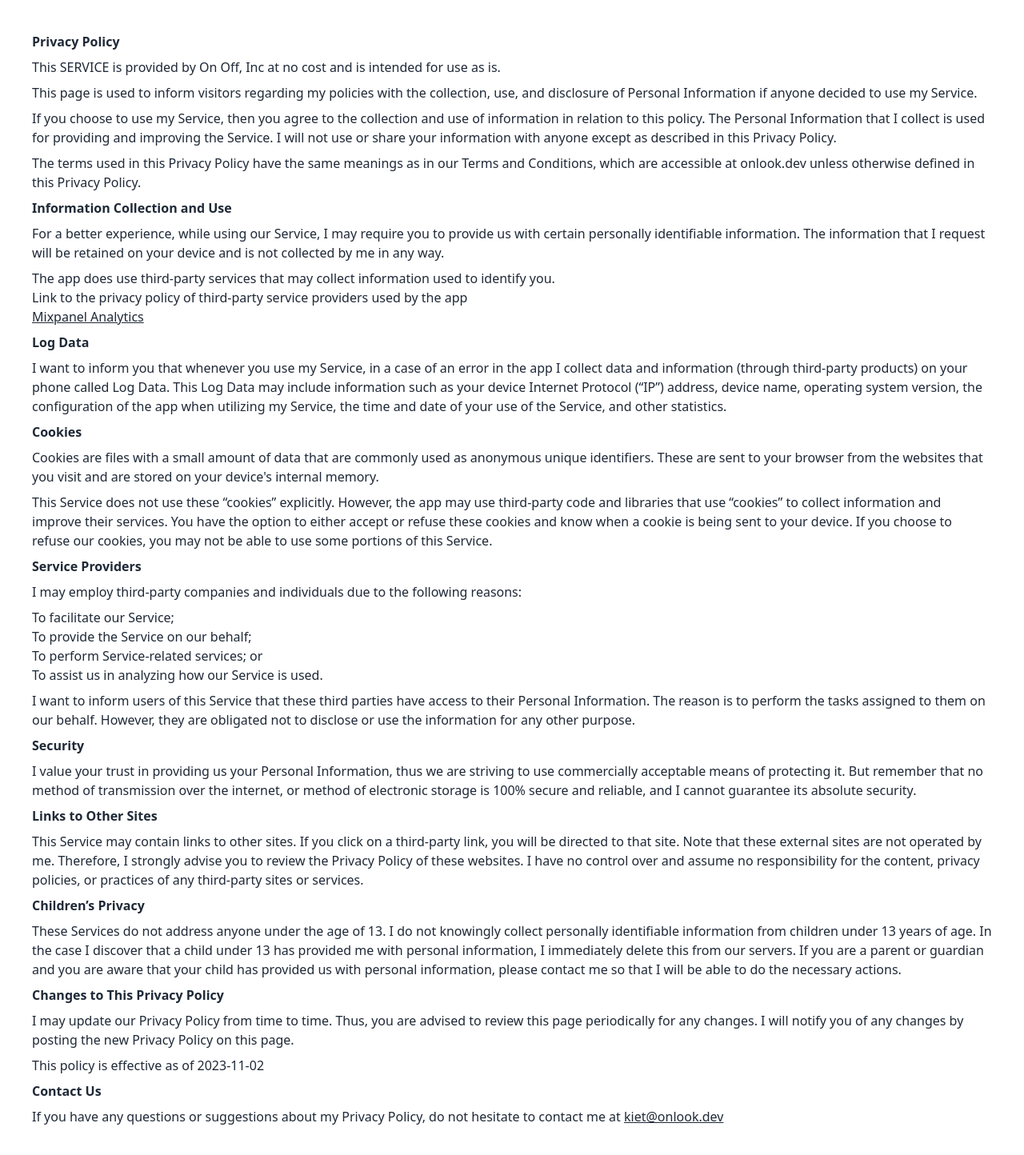
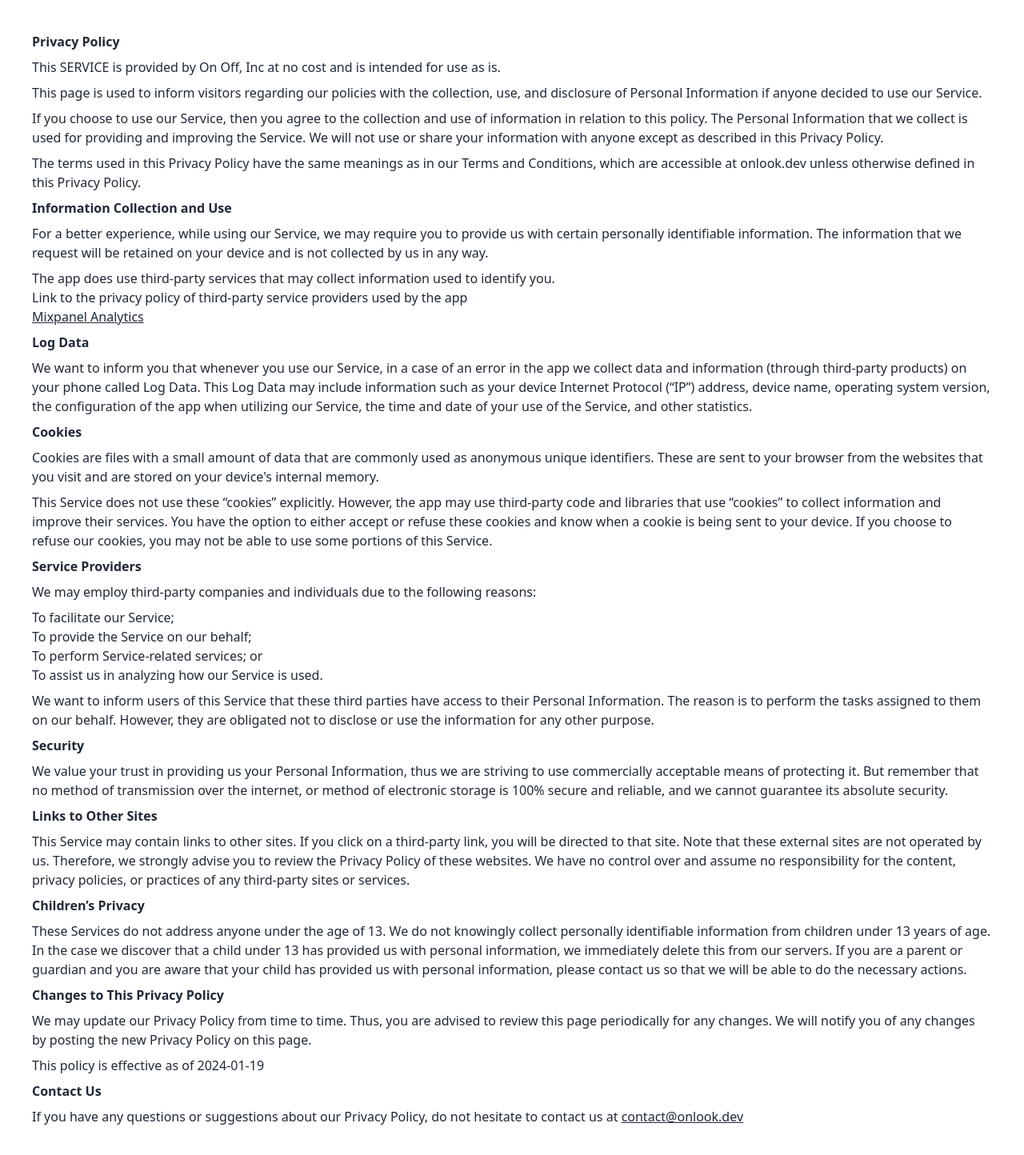
Before and after one commit to onlook-dev/chrome-extension, a SvelteKit app in the folder dashboard-sveltekit/: page /privacy in a window 1280 px wide. Shown: the top 1444 px of the page at 80% size. Built offline with nearby package versions, Linux system fonts and the light colour scheme; no server answers.

Commit message:
Update privacy (#14)
* Update gitignore and privacy

```diff
--- a/dashboard-sveltekit/src/routes/privacy/+page.svelte
+++ b/dashboard-sveltekit/src/routes/privacy/+page.svelte
@@ -2,13 +2,13 @@
 	<strong>Privacy Policy</strong>
 	<p>This SERVICE is provided by On Off, Inc at no cost and is intended for use as is.</p>
 	<p>
-		This page is used to inform visitors regarding my policies with the collection, use, and
-		disclosure of Personal Information if anyone decided to use my Service.
+		This page is used to inform visitors regarding our policies with the collection, use, and
+		disclosure of Personal Information if anyone decided to use our Service.
 	</p>
 	<p>
-		If you choose to use my Service, then you agree to the collection and use of information in
-		relation to this policy. The Personal Information that I collect is used for providing and
-		improving the Service. I will not use or share your information with anyone except as described
+		If you choose to use our Service, then you agree to the collection and use of information in
+		relation to this policy. The Personal Information that we collect is used for providing and
+		improving the Service. We will not use or share your information with anyone except as described
 		in this Privacy Policy.
 	</p>
 	<p>
@@ -17,9 +17,9 @@
 	</p>
 	<p><strong>Information Collection and Use</strong></p>
 	<p>
-		For a better experience, while using our Service, I may require you to provide us with certain
-		personally identifiable information. The information that I request will be retained on your
-		device and is not collected by me in any way.
+		For a better experience, while using our Service, we may require you to provide us with certain
+		personally identifiable information. The information that we request will be retained on your
+		device and is not collected by us in any way.
 	</p>
 	<div>
 		<p>The app does use third-party services that may collect information used to identify you.</p>
@@ -36,11 +36,11 @@
 	</div>
 	<p><strong>Log Data</strong></p>
 	<p>
-		I want to inform you that whenever you use my Service, in a case of an error in the app I
+		We want to inform you that whenever you use our Service, in a case of an error in the app we
 		collect data and information (through third-party products) on your phone called Log Data. This
 		Log Data may include information such as your device Internet Protocol (“IP”) address, device
-		name, operating system version, the configuration of the app when utilizing my Service, the time
-		and date of your use of the Service, and other statistics.
+		name, operating system version, the configuration of the app when utilizing our Service, the
+		time and date of your use of the Service, and other statistics.
 	</p>
 	<p><strong>Cookies</strong></p>
 	<p>
@@ -56,7 +56,7 @@
 		Service.
 	</p>
 	<p><strong>Service Providers</strong></p>
-	<p>I may employ third-party companies and individuals due to the following reasons:</p>
+	<p>We may employ third-party companies and individuals due to the following reasons:</p>
 	<ul>
 		<li>To facilitate our Service;</li>
 		<li>To provide the Service on our behalf;</li>
@@ -64,47 +64,47 @@
 		<li>To assist us in analyzing how our Service is used.</li>
 	</ul>
 	<p>
-		I want to inform users of this Service that these third parties have access to their Personal
+		We want to inform users of this Service that these third parties have access to their Personal
 		Information. The reason is to perform the tasks assigned to them on our behalf. However, they
 		are obligated not to disclose or use the information for any other purpose.
 	</p>
 	<p><strong>Security</strong></p>
 	<p>
-		I value your trust in providing us your Personal Information, thus we are striving to use
+		We value your trust in providing us your Personal Information, thus we are striving to use
 		commercially acceptable means of protecting it. But remember that no method of transmission over
-		the internet, or method of electronic storage is 100% secure and reliable, and I cannot
+		the internet, or method of electronic storage is 100% secure and reliable, and we cannot
 		guarantee its absolute security.
 	</p>
 	<p><strong>Links to Other Sites</strong></p>
 	<p>
 		This Service may contain links to other sites. If you click on a third-party link, you will be
-		directed to that site. Note that these external sites are not operated by me. Therefore, I
-		strongly advise you to review the Privacy Policy of these websites. I have no control over and
+		directed to that site. Note that these external sites are not operated by us. Therefore, we
+		strongly advise you to review the Privacy Policy of these websites. We have no control over and
 		assume no responsibility for the content, privacy policies, or practices of any third-party
 		sites or services.
 	</p>
 	<p><strong>Children’s Privacy</strong></p>
 	<div>
 		<p>
-			These Services do not address anyone under the age of 13. I do not knowingly collect
-			personally identifiable information from children under 13 years of age. In the case I
-			discover that a child under 13 has provided me with personal information, I immediately delete
-			this from our servers. If you are a parent or guardian and you are aware that your child has
-			provided us with personal information, please contact me so that I will be able to do the
-			necessary actions.
+			These Services do not address anyone under the age of 13. We do not knowingly collect
+			personally identifiable information from children under 13 years of age. In the case we
+			discover that a child under 13 has provided us with personal information, we immediately
+			delete this from our servers. If you are a parent or guardian and you are aware that your
+			child has provided us with personal information, please contact us so that we will be able to
+			do the necessary actions.
 		</p>
 	</div>
 	<!---->
 	<p><strong>Changes to This Privacy Policy</strong></p>
 	<p>
-		I may update our Privacy Policy from time to time. Thus, you are advised to review this page
-		periodically for any changes. I will notify you of any changes by posting the new Privacy Policy
-		on this page.
+		We may update our Privacy Policy from time to time. Thus, you are advised to review this page
+		periodically for any changes. We will notify you of any changes by posting the new Privacy
+		Policy on this page.
 	</p>
-	<p>This policy is effective as of 2023-11-02</p>
+	<p>This policy is effective as of 2024-01-19</p>
 	<p><strong>Contact Us</strong></p>
 	<p>
-		If you have any questions or suggestions about my Privacy Policy, do not hesitate to contact me
-		at <a href="mailto:kiet@onlook.dev" class="underline">kiet@onlook.dev</a>
+		If you have any questions or suggestions about our Privacy Policy, do not hesitate to contact us
+		at <a href="mailto:contact@onlook.dev" class="underline">contact@onlook.dev</a>
 	</p>
 </main>
```
Also changed, not shown: 1 other file (tests, documents, lock files or other folders).
